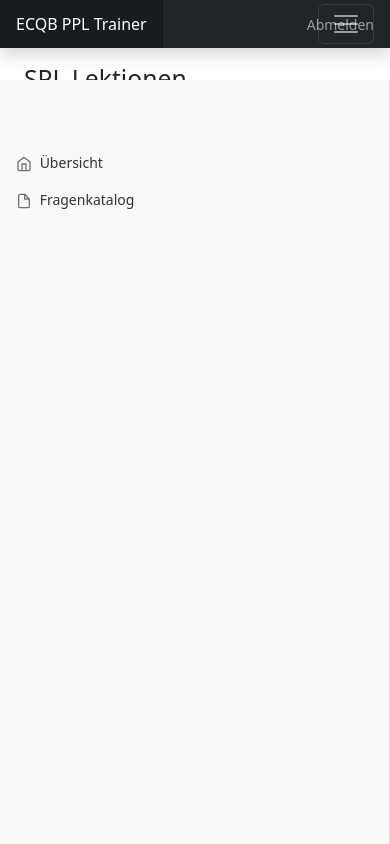
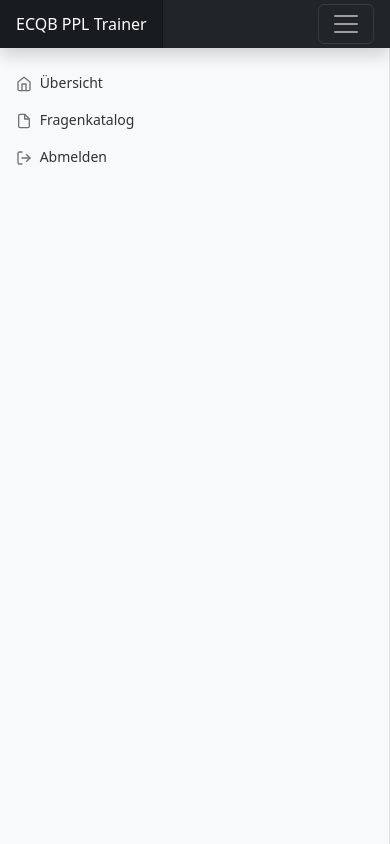
Before and after one commit to FabianZweckinger/ecqb-ppl-trainer, a Flask app: template templates/dashboard.html in a window 390 px wide, after a click that opens the changed part. Run offline with Flask 3, Linux system fonts and the light colour scheme; the template is opened without the code that fills it: most values are stand-ins (such as "Sample title", 1, 10 or a date in 2020); parts of the project's set-up code (start-up, migrations or seed data) failed here and were passed over.

Commit message:
Fixed mobile sidebar navigation

```diff
--- a/templates/dashboard.html
+++ b/templates/dashboard.html
@@ -50,21 +50,6 @@
             z-index: 100; /* Behind the navbar */
             padding: 48px 0 0; /* Height of navbar */
             box-shadow: inset -1px 0 0 rgba(0, 0, 0, .1);
-        }
-
-        @media (max-width: 767.98px) {
-            .sidebar {
-                top: 5rem;
-            }
-        }
-
-        .sidebar-sticky {
-            position: relative;
-            top: 0;
-            height: calc(100vh - 48px);
-            padding-top: .5rem;
-            overflow-x: hidden;
-            overflow-y: auto; /* Scrollable contents if viewport is shorter than content. */
         }
 
         .sidebar .nav-link {
@@ -173,11 +158,6 @@
             aria-label="Toggle navigation">
         <span class="navbar-toggler-icon"></span>
     </button>
-    <div class="navbar-nav">
-        <div class="nav-item text-nowrap">
-            <a class="nav-link px-3" href="logout">Abmelden</a>
-        </div>
-    </div>
 </header>
 
 <div class="container-fluid">
@@ -215,6 +195,15 @@
                     </ul>
                 {% endif %}
 
+                <ul class="nav flex-column mb-2">
+                        <li class="nav-item">
+                            <a class="nav-link"
+                               href="/logout">
+                                <span data-feather="log-out"></span>
+                                Abmelden
+                            </a>
+                        </li>
+                    </ul>
             </div>
         </nav>
 
```
